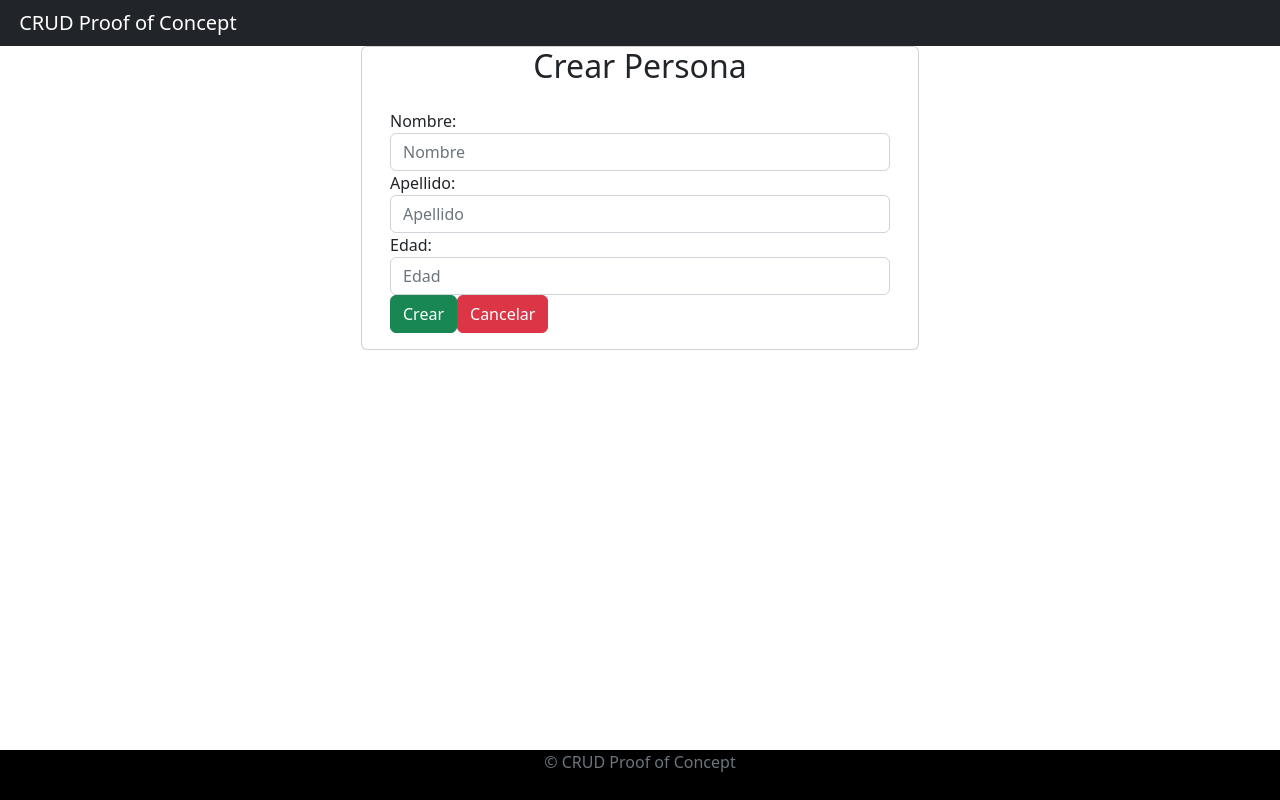
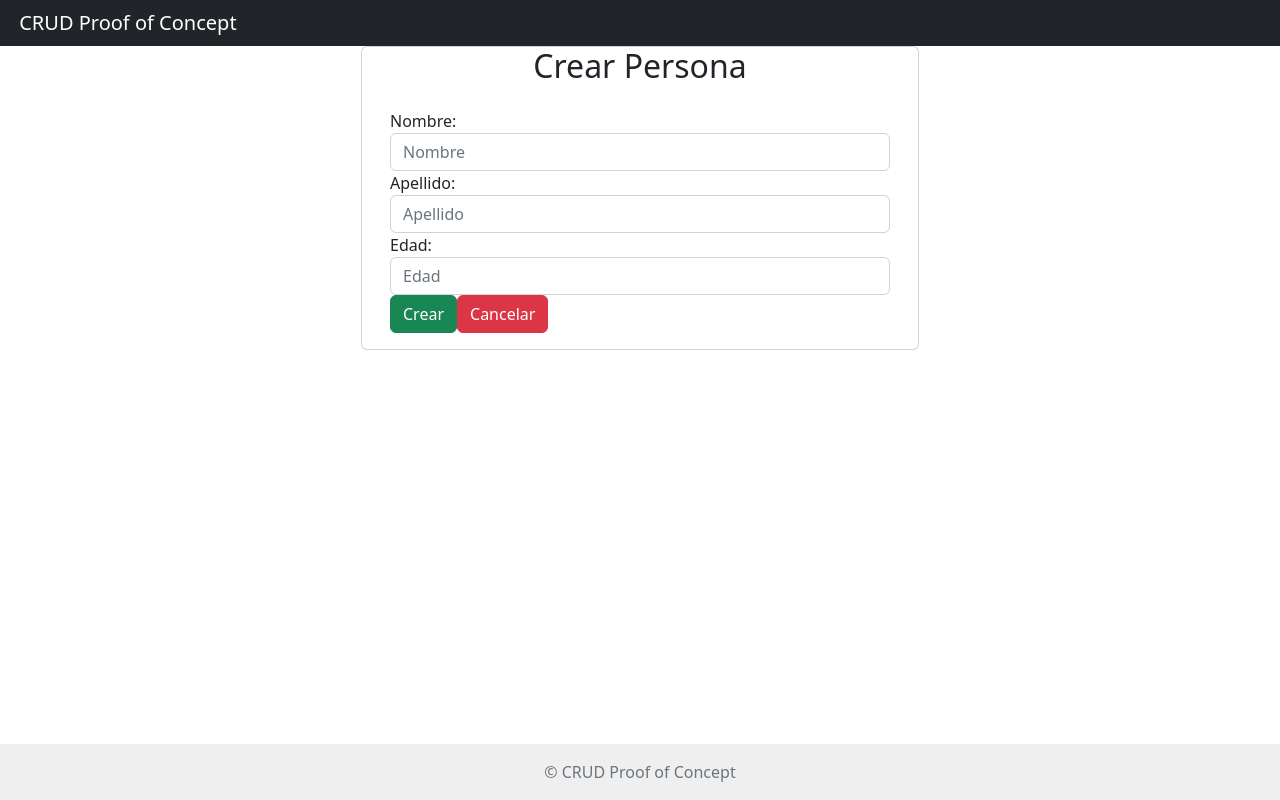
Before and after one commit to jlsuh/crud-poc, a React (Create React App) app in the folder frontend/: page /persons/new in a window 1280 px wide. Built offline with nearby package versions, Linux system fonts and the light colour scheme.

Commit message:
fix: footer styles

```diff
--- a/frontend/src/App.css
+++ b/frontend/src/App.css
@@ -1,10 +1,29 @@
+html {
+  height: 100%;
+  box-sizing: border-box;
+}
+
+*,
+*:before,
+*:after {
+  box-sizing: inherit;
+}
+
+body {
+  position: relative;
+  margin: 0;
+  padding-bottom: 6rem;
+  min-height: 100%;
+  font-family: "Helvetica Neue", Arial, sans-serif;
+}
+
 .footer {
   position: absolute;
+  right: 0;
   bottom: 0;
-  width: 100%;
-  height: 50px;
-  background-color: black;
-  color: white;
+  left: 0;
+  padding: 1rem;
+  background-color: #efefef;
   text-align: center;
 }
 
```
